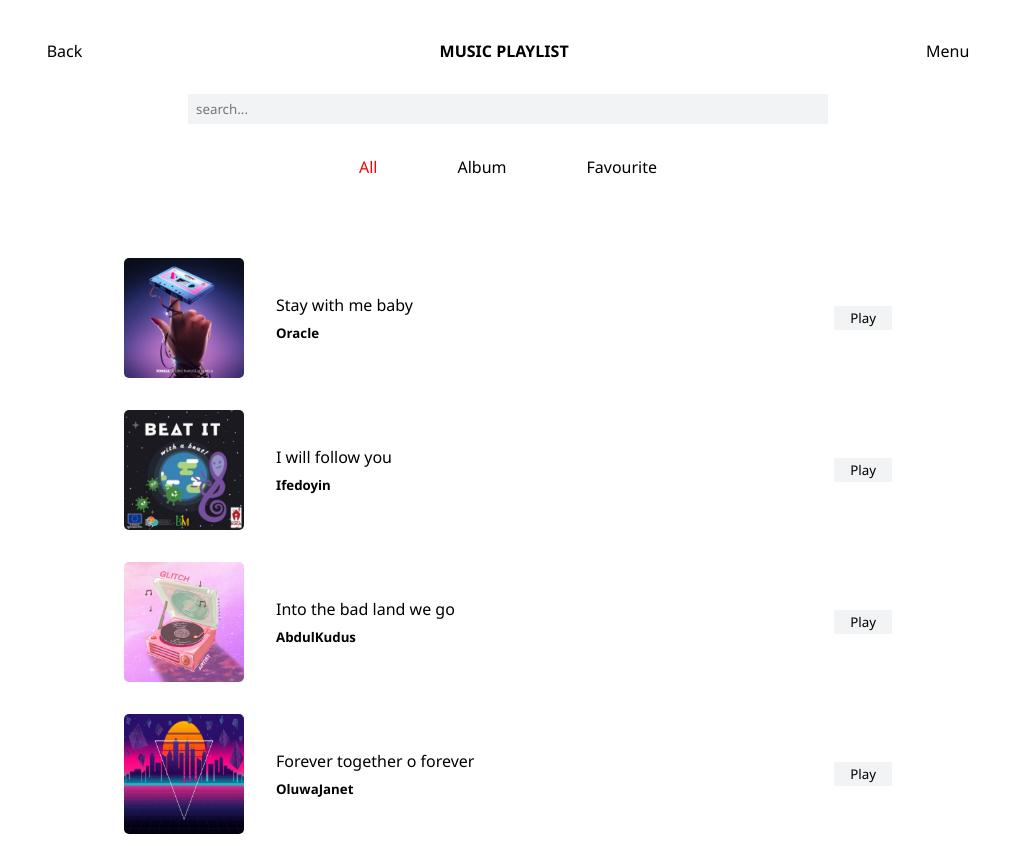
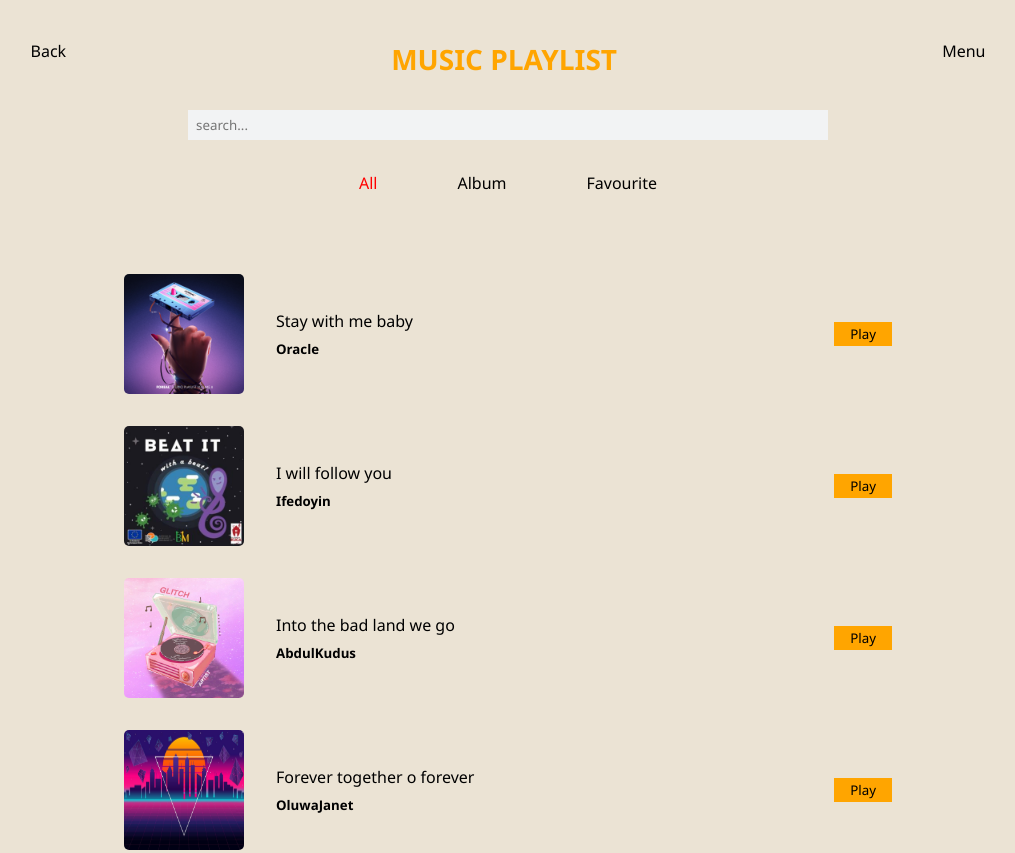
Before and after one commit to olamilekan5162/music_playlist, a plain HTML site: page index.html in a window 1280 px wide. Shown: the top 853 px of the page, without its empty margins (132-1147 px from the left). Drawn offline with Linux system fonts and the light colour scheme.

Commit message:
add appealing styling

```diff
--- a/styles.css
+++ b/styles.css
@@ -12,6 +12,7 @@ body{
     gap: 5rem;
     padding: 40px 0;
     align-items: center;
+    background-color: rgb(235, 227, 212);;
 }
 
 nav{
@@ -35,6 +36,8 @@ nav{
 
 .menu ul li:nth-child(2){
     font-weight: bold;
+    font-size: 1.75rem;
+    color: orange;
 }
 
 .sub_menu ul {
@@ -89,6 +92,11 @@ main ul li {
     align-items: center;
 }
 
+main li:hover {
+    background-color: rgb(235, 227, 212);
+}
+
+
 .details {
     display: flex;
     flex-direction: row;
@@ -108,15 +116,16 @@ main ul li {
     height: 120px;
 }
 
+
 .play button {
     padding: 0.2rem 1rem;
-    background-color: #F2F3F4;
+    background-color: orange;
     color: black;
     border: none;
 }
 
 .play button:hover {
-    background-color: #e5e7e9;
+    background-color: rgb(126, 105, 65);
 }
 
 .audio_player {
```
